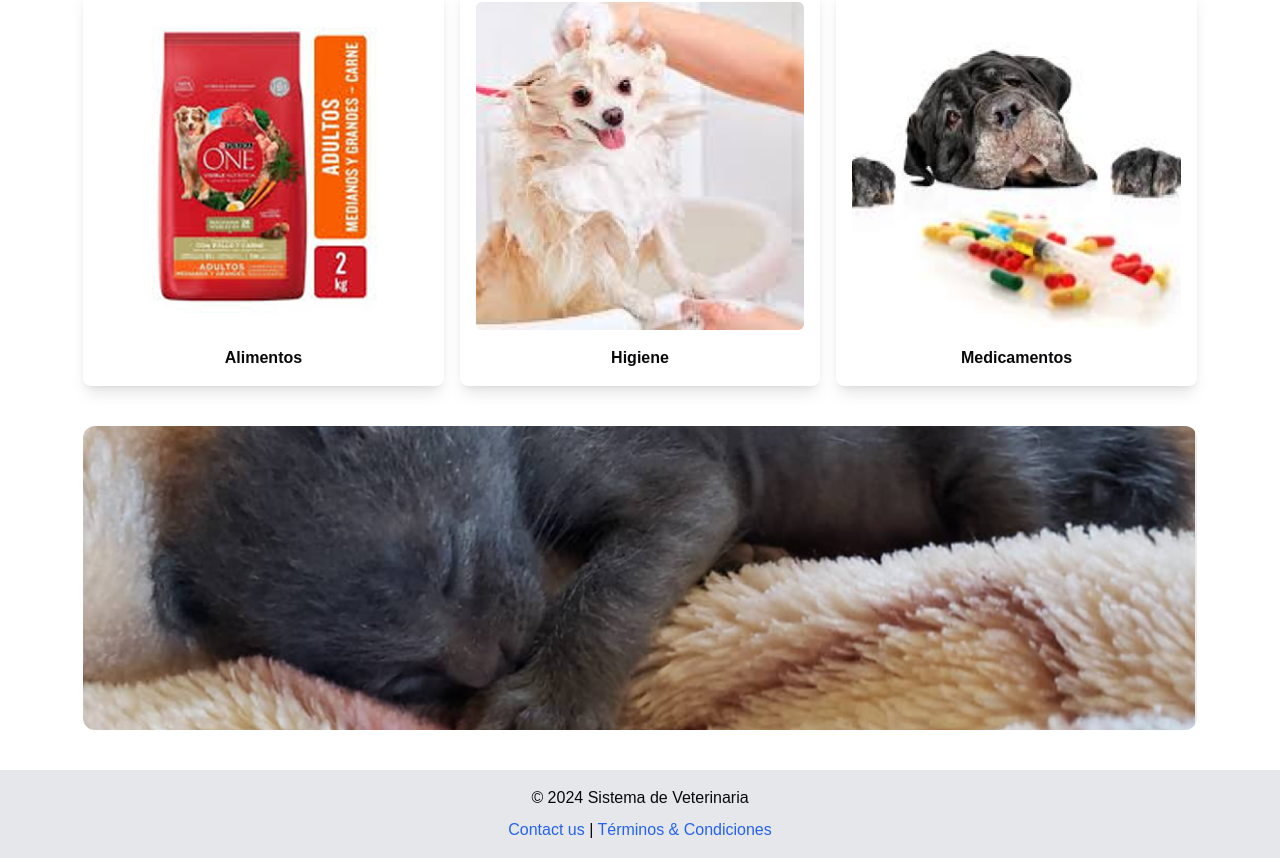
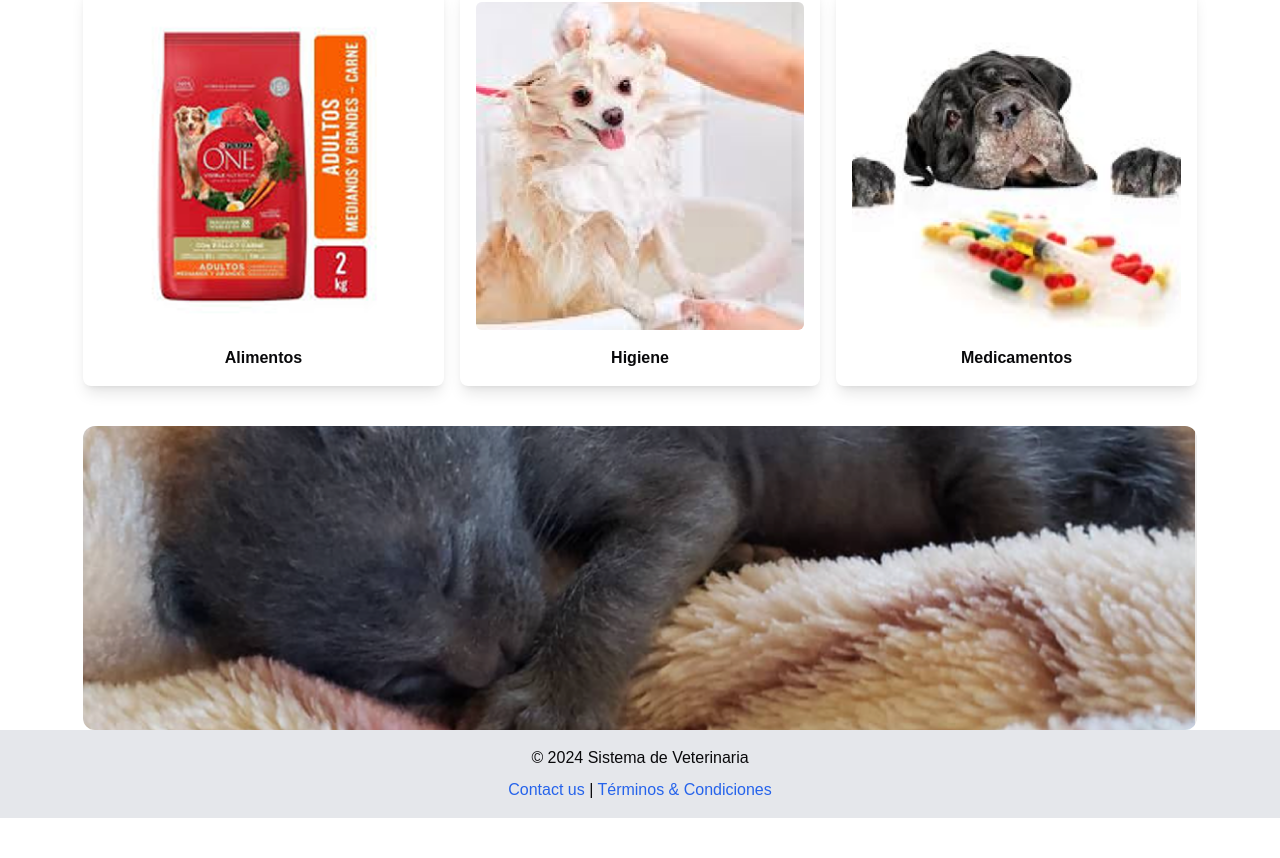
Before and after one commit to belencita12/IISS2, a Next.js app: page / in a window 1280 px wide. Shown: the part 1624-2482 px from the top of the page. After the commit the page ends 2442 px from the top, so only its background shows below. Built offline with nearby package versions, Linux system fonts and the light colour scheme.

Commit message:
Add footer styling and ensure full viewport height for body

```diff
--- a/src/app/globals.css
+++ b/src/app/globals.css
@@ -68,6 +68,12 @@ body {
   }
   body {
     @apply bg-background text-foreground;
+    min-height: 100vh;
+    display: flex;
+    flex-direction: column;
+  }
+  footer{
+    margin-top: auto !important;
   }
 }
 
```
